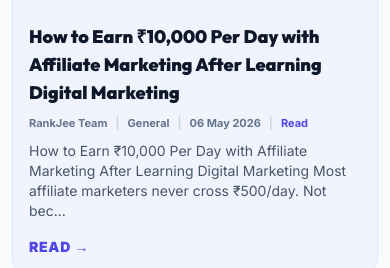
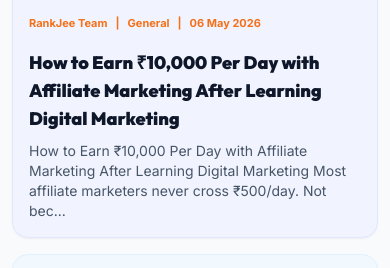
Before and after one commit to kriyespro/sd-rankjee2026, a Django app: page /blog/ in a window 390 px wide. Shown: the part 402-670 px from the top of the page. Run offline with Django 5.2, Linux system fonts and the light colour scheme; data comes from the database, SQL or seed files in the repository; parts of the project's set-up code (start-up, migrations or seed data) failed here and were passed over; some libraries are stand-ins or nearby versions.

Commit message:
Update blog meta line styling and remove read CTAs

```diff
--- a/templates/blog/list.jinja
+++ b/templates/blog/list.jinja
@@ -18,21 +18,19 @@
                 <img src="{{ default_blog_og_image_url }}" alt="{{ post.title }}" class="w-full h-44 object-cover transition-transform duration-300 hover:scale-[1.02]" loading="lazy" decoding="async" referrerpolicy="no-referrer">
                 {% endif %}
             </a>
+            <div class="mb-2 flex flex-wrap items-center gap-2 text-[11px] font-bold text-[#f4711c]">
+                <span>{{ post.author.get_full_name() or post.author.username if post.author else "RankJee Team" }}</span>
+                <span class="text-[#f4711c]/60">|</span>
+                <span>{{ post.category.name if post.category else "General" }}</span>
+                <span class="text-[#f4711c]/60">|</span>
+                <span>{{ post.published_at.strftime('%d %b %Y') if post.published_at else post.created_at.strftime('%d %b %Y') }}</span>
+            </div>
             {% if post.category %}
             <span class="text-[10px] font-black uppercase tracking-wider text-indigo-600">{{ post.category.name }}</span>
             {% endif %}
             <h2 class="text-lg sm:text-xl font-black text-slate-900 mt-2 mb-2 break-words">
                 <a href="{{ url('blog:detail', slug=post.slug) }}" class="hover:text-indigo-700">{{ post.title }}</a>
             </h2>
-            <div class="mb-2 flex flex-wrap items-center gap-2 text-[11px] font-bold text-slate-500">
-                <span>{{ post.author.get_full_name() or post.author.username if post.author else "RankJee Team" }}</span>
-                <span class="text-slate-300">|</span>
-                <span>{{ post.category.name if post.category else "General" }}</span>
-                <span class="text-slate-300">|</span>
-                <span>{{ post.published_at.strftime('%d %b %Y') if post.published_at else post.created_at.strftime('%d %b %Y') }}</span>
-                <span class="text-slate-300">|</span>
-                <a href="{{ url('blog:detail', slug=post.slug) }}" class="text-indigo-600 hover:text-indigo-800">Read</a>
-            </div>
             {% if post.excerpt %}
             <p class="text-slate-600 text-sm flex-1">
                 {% if post.excerpt|length > 140 %}
@@ -42,7 +40,6 @@
                 {% endif %}
             </p>
             {% endif %}
-            <a href="{{ url('blog:detail', slug=post.slug) }}" class="mt-4 inline-flex text-sm font-black text-indigo-600 uppercase tracking-wider hover:text-indigo-800">Read →</a>
         </article>
         {% else %}
         <p class="text-slate-600 col-span-full">New guides coming soon.</p>
```
Also changed, not shown: templates/blog/detail.jinja (+3 -6 lines).
